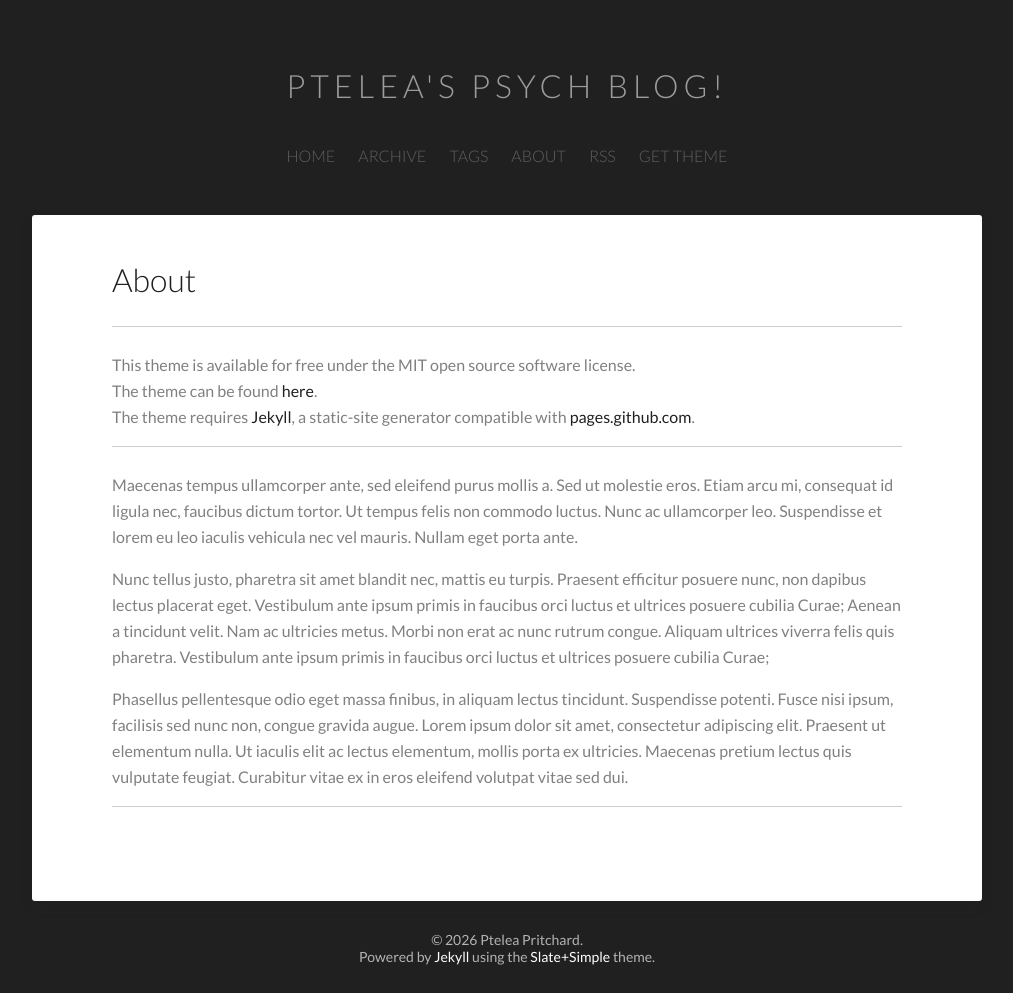
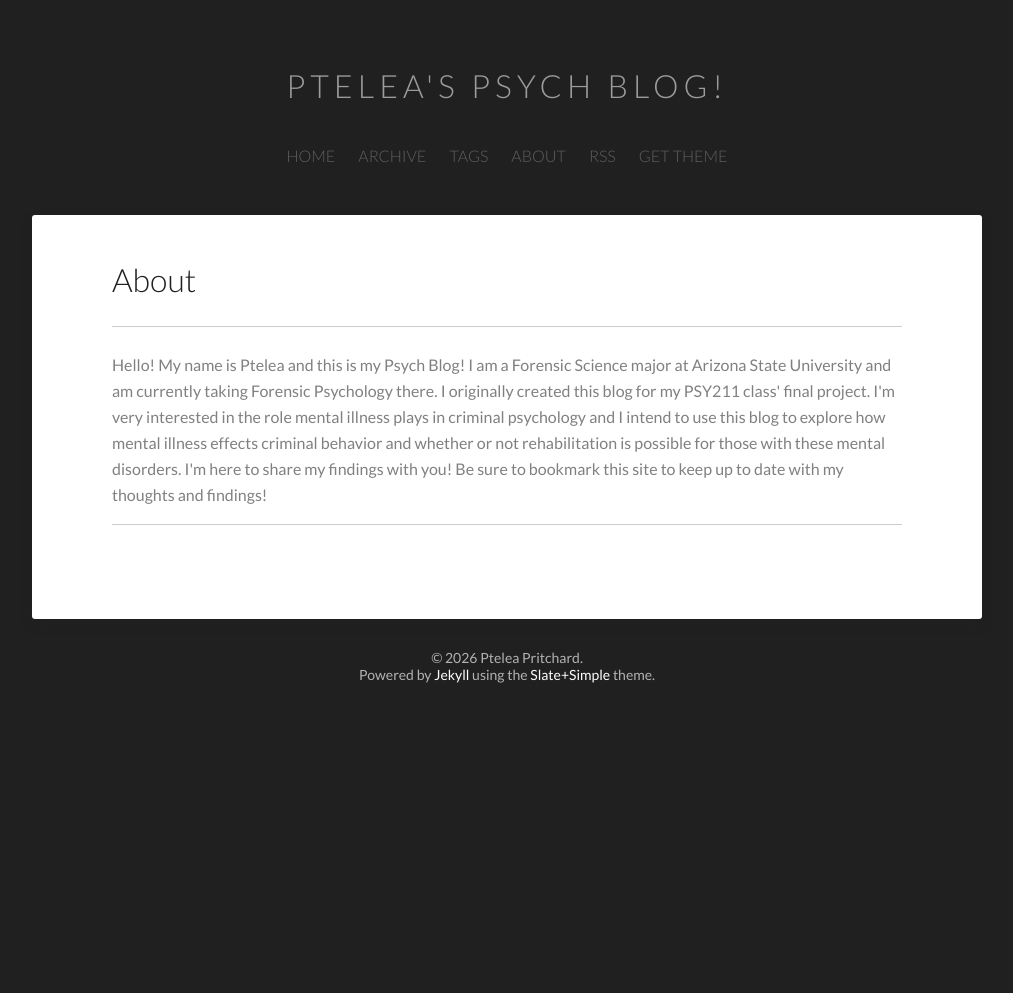
Before and after one commit to pteleapritchard/pteleapritchard.github.io, a Jekyll site: the page built from about/index.md, in a window 1280 px wide. Shown: the whole page, without its empty margins (133-1146 px from the left). Built offline with Jekyll 4.4.1, drawn with Linux system fonts in a browser that asks for light colours; after the commit the page ends 900 px from its top, so only the background shows below that.

Commit message:
Blog 09-30

```diff
--- a/about/index.md
+++ b/about/index.md
@@ -2,24 +2,6 @@
 layout: post
 title: About
 ---
-<p>
-This theme is available for free under the MIT open source software license.
-<br>
-The theme can be found <a href="https://github.com/benradford/Slate-and-Simple-Jekyll-Theme">here</a>.
-<br>
-The theme requires <a href="https://jekyllrb.com">Jekyll</a>, a static-site generator compatible with <a href="https://pages.github.com">pages.github.com</a>.
-</p>
+Hello! My name is Ptelea and this is my Psych Blog! I am a Forensic Science major at Arizona State University and am currently taking Forensic Psychology there. I originally created this blog for my PSY211 class' final project.
 
-<hr>
-
-<p>
-Maecenas tempus ullamcorper ante, sed eleifend purus mollis a. Sed ut molestie eros. Etiam arcu mi, consequat id ligula nec, faucibus dictum tortor. Ut tempus felis non commodo luctus. Nunc ac ullamcorper leo. Suspendisse et lorem eu leo iaculis vehicula nec vel mauris. Nullam eget porta ante.
-</p>
-
-<p>
-Nunc tellus justo, pharetra sit amet blandit nec, mattis eu turpis. Praesent efficitur posuere nunc, non dapibus lectus placerat eget. Vestibulum ante ipsum primis in faucibus orci luctus et ultrices posuere cubilia Curae; Aenean a tincidunt velit. Nam ac ultricies metus. Morbi non erat ac nunc rutrum congue. Aliquam ultrices viverra felis quis pharetra. Vestibulum ante ipsum primis in faucibus orci luctus et ultrices posuere cubilia Curae;
-</p>
-
-<p>
-Phasellus pellentesque odio eget massa finibus, in aliquam lectus tincidunt. Suspendisse potenti. Fusce nisi ipsum, facilisis sed nunc non, congue gravida augue. Lorem ipsum dolor sit amet, consectetur adipiscing elit. Praesent ut elementum nulla. Ut iaculis elit ac lectus elementum, mollis porta ex ultricies. Maecenas pretium lectus quis vulputate feugiat. Curabitur vitae ex in eros eleifend volutpat vitae sed dui.
-</p>
+I'm very interested in the role mental illness plays in criminal psychology and I intend to use this blog to explore how mental illness effects criminal behavior and whether or not rehabilitation is possible for those with these mental disorders. I'm here to share my findings with you! Be sure to bookmark this site to keep up to date with my thoughts and findings!
```
Also changed, not shown: _posts/2026-09-30-mental-illness-in-crime.md (added, +37 -0 lines).
